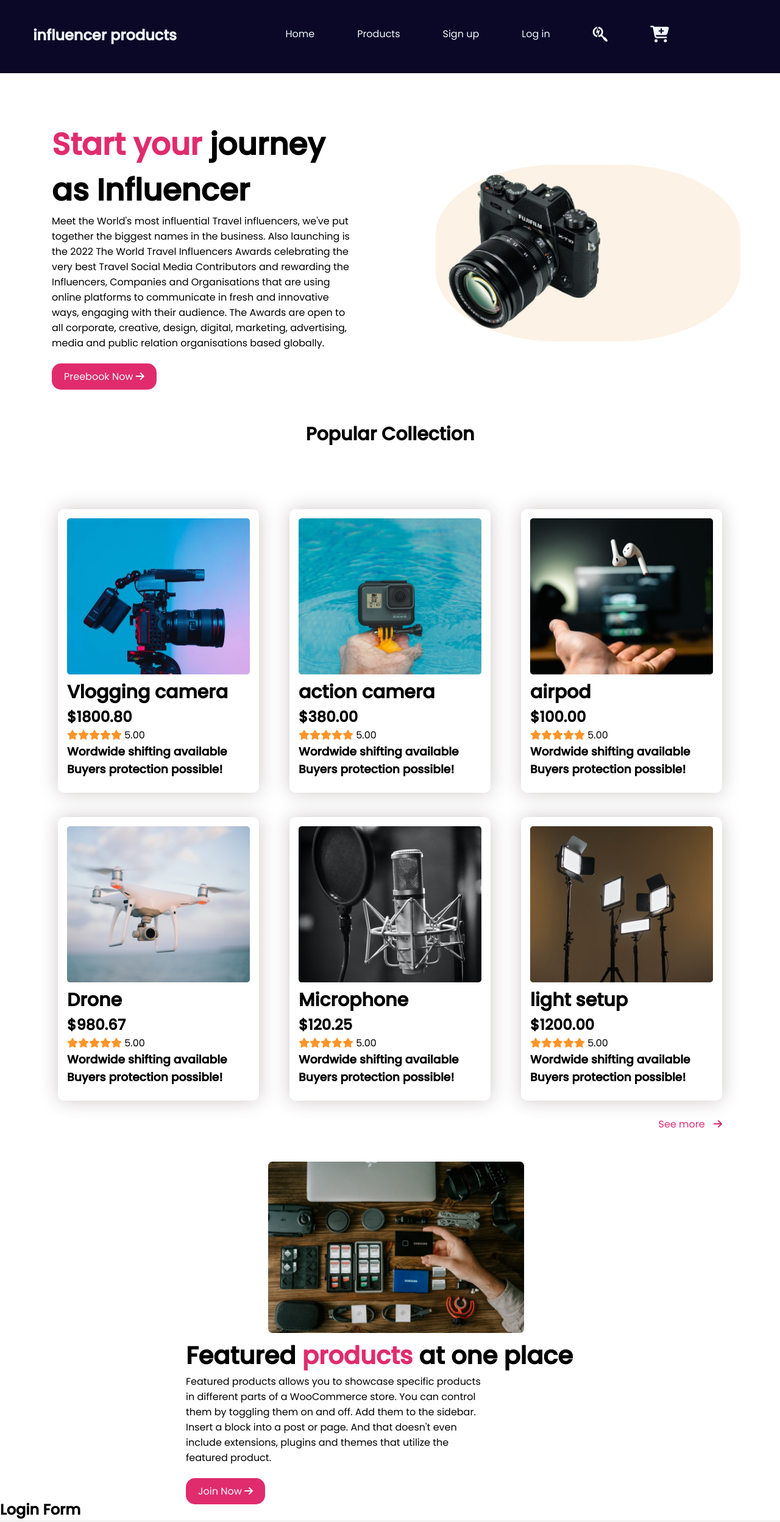
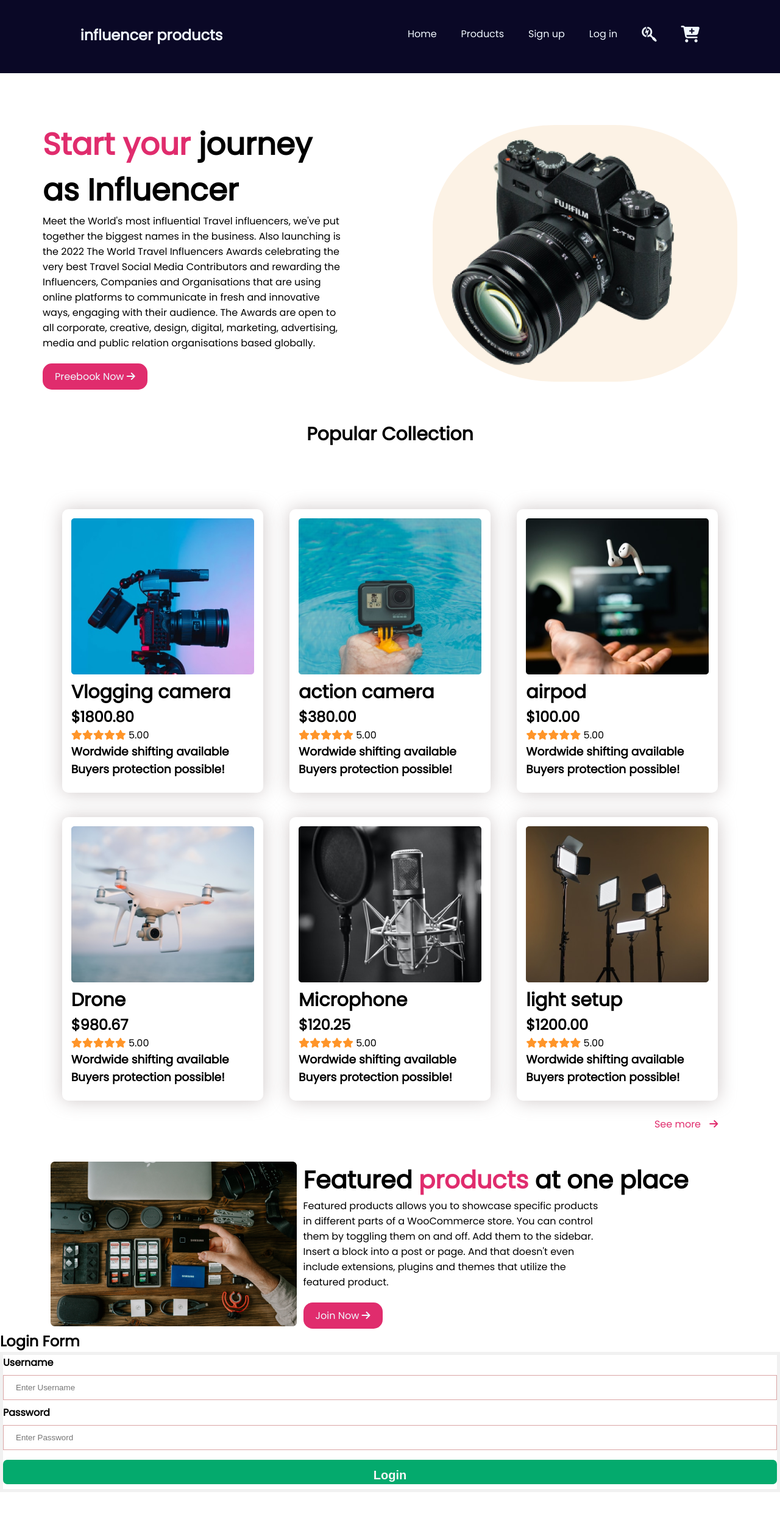
Before and after one commit to bishasbd/second-assignment, a plain HTML site: page index.html in a window 1280 px wide. Shown: the top 2496 px of the page at 61% size. Drawn offline with Linux system fonts and the light colour scheme; a web font is replaced by a local one.

Commit message:
final added

```diff
--- a/index.html
+++ b/index.html
@@ -7,16 +7,19 @@
     <meta name="viewport" content="width=device-width, initial-scale=1.0">
     <title>second assignment</title>
     <script src="https://kit.fontawesome.com/a2897894aa.js" crossorigin="anonymous"></script>
+
     <link rel="preconnect" href="https://fonts.googleapis.com">
     <link rel="preconnect" href="https://fonts.gstatic.com" crossorigin>
+    <link
+        href="https://fonts.googleapis.com/css2?family=Luxurious+Roman&family=Merriweather&family=Montserrat:ital,wght@1,300&family=Playball&family=Poppins&display=swap"
+        rel="stylesheet">
+
     <link
         href="https://fonts.googleapis.com/css2?family=Merriweather&family=Montserrat:ital,wght@1,300&family=Playball&family=Poppins&display=swap"
         rel="stylesheet">
     <link rel="stylesheet" href="styles/style.css">
 
     <link rel="stylesheet" media="screen and (max-width: 600px)" href="styles/mobile.css">
-
-    <link rel="stylesheet" media="screen and (min-width: 768px)" href="styles/ipad.css">
 
     <link rel="stylesheet" media="screen and (min-width:1024px)" href="styles/style.css">
 
--- a/styles/ipad.css
+++ /dev/null
@@ -1,70 +0,0 @@
-/* --------------
-  midea quearies
-----------------*/
- /* ipad devices */
-/*--------------------
-         header
----------------------*/
-
-header {
-    width: 100%;
-  }
-  nav {
-    width: 90%;
-    justify-content: space-around;
-  }
-  ul li {
-    margin-left: -10px;
-    padding-left: 30px;
-  }
-
-  /*--------------------
-       main-section
-  ---------------------*/
-  .main-image {
-    width: 60%;
-  }
-  .focus-area {
-    font-size: 40px;
-  }
-  .juarny-information {
-    width: 70%;
-    padding-left: 20px;
-  }
-  .main-image img {
-    width: 300px;
-  }
-
-  /*-------------------
-      second section
-  --------------------*/
-
-  .second-section {
-    grid-template-columns: repeat(2, 1fr);
-    margin-top: -10px;
-    margin-top: 40px;
-    grid-column-gap: 20px;
-    margin-left: -10px;
-    margin-left: 40px;
-  }
-
-  /*--------------------
-      features area
-  ---------------------*/
-  .featured-image img {
-    width: 420px;
-  }
-  .featured-image {
-    margin-right: 150px;
-  }
-  .featured-info {
-    width: 480px;
-    padding-left: 30px;
-  }
-  .featured {
-    flex-direction: column;
-    align-items: center;
-  }
-  .feedback-container {
-    width: 60%;
-  }
--- a/styles/style.css
+++ b/styles/style.css
@@ -1,7 +1,9 @@
 /*-----------
     fonts
 ------------*/
-@import url("https://fonts.googleapis.com/css2?family=Lobster+Two:ital@1&family=Poppins:wght@500&family=Rokkitt&display=swap");
+.boy{
+    font-family: 'Luxurious Roman', cursive;
+}
 
 /* -----------
     page margin
@@ -194,7 +196,9 @@ button {
 /*---------------
     form
 ----------------*/
-form {border: 5px solid #f1f1f1;}
+form {border: 5px solid #f1f1f1;
+
+}
 
 input[type=text], input[type=password] {
   width: 100%;
```
